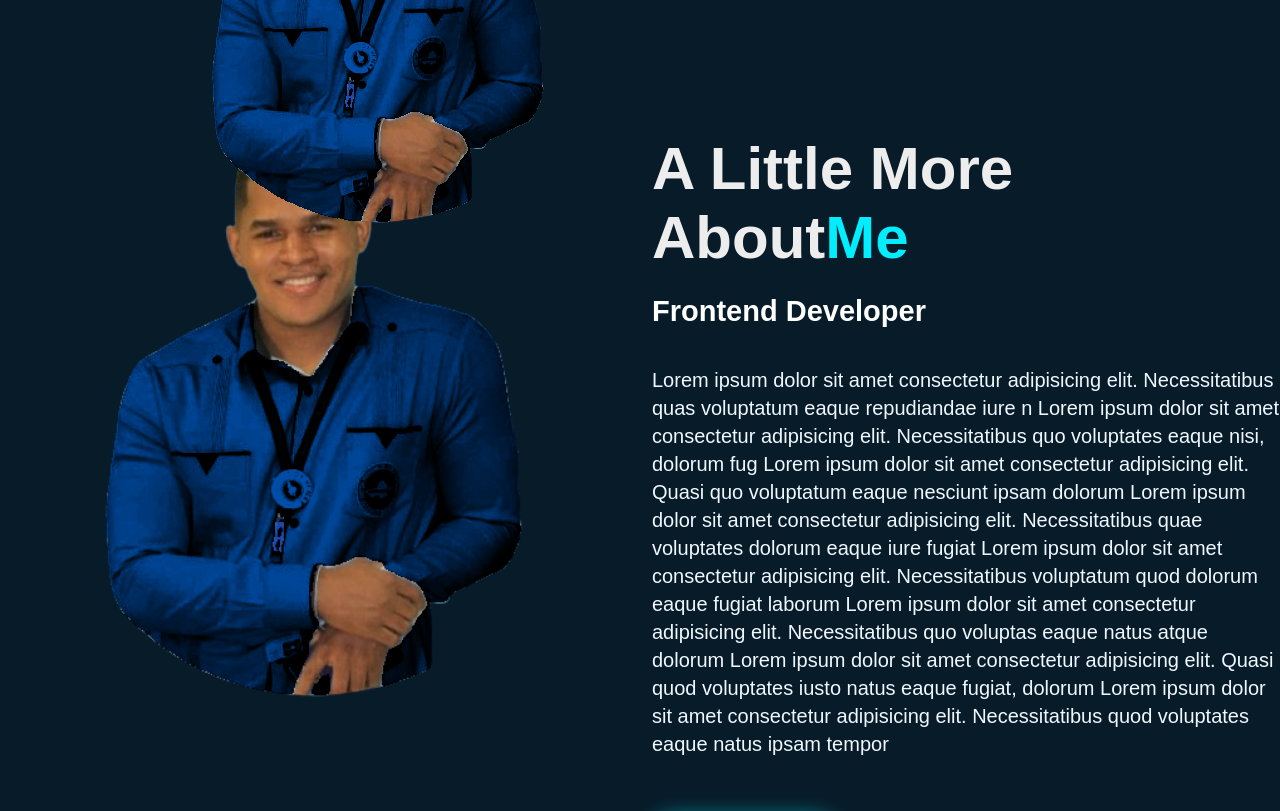
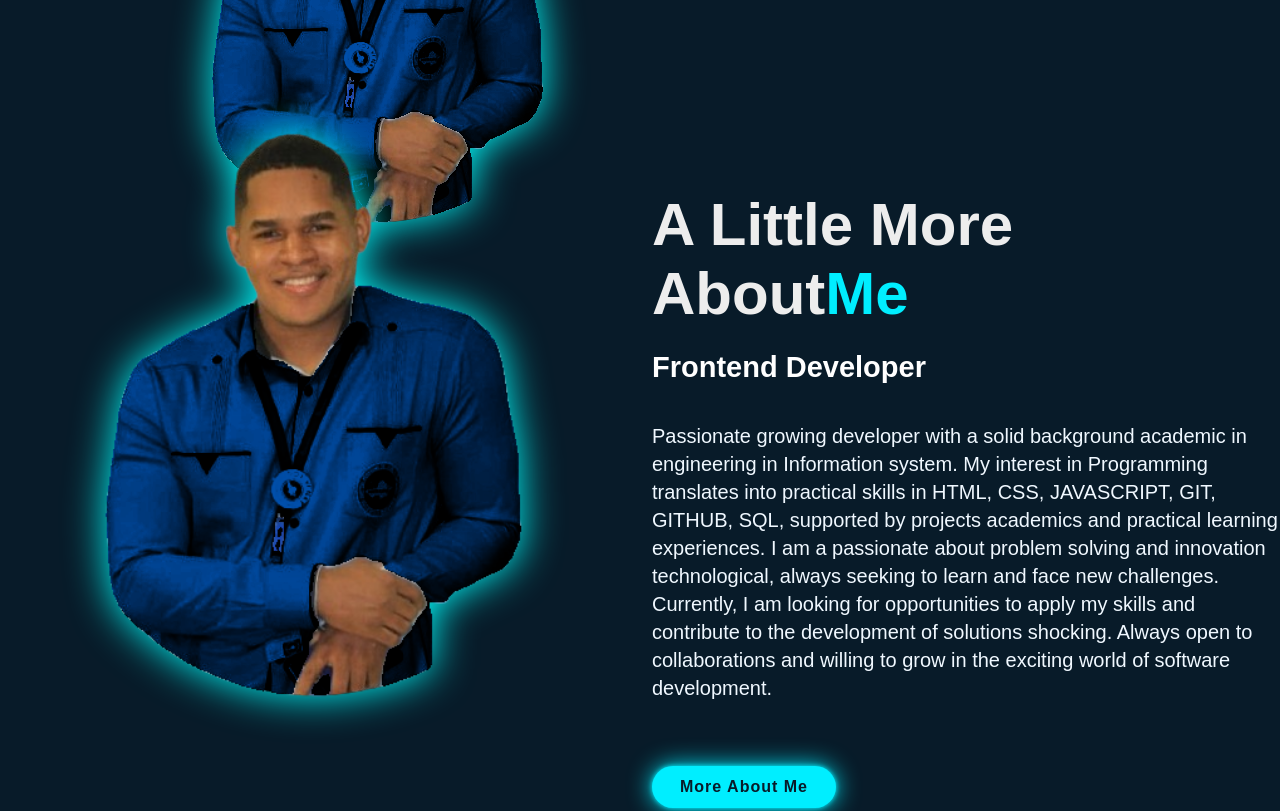
Before and after one commit to YenkyFigueroa/My-portafolio, a plain HTML site: page index.html in a window 1280 px wide. Shown: the part 680-1491 px from the top of the page. Drawn offline with nearby package versions, Linux system fonts and the light colour scheme; a web font is replaced by a local one.

Commit message:
changes informacion

```diff
--- a/index.html
+++ b/index.html
@@ -53,14 +53,17 @@
         <div class="about-text">
             <h2>A Little More About<span>Me</span></h2>
             <h4>Frontend Developer</h4>
-            <p>Lorem ipsum dolor sit amet consectetur adipisicing elit. Necessitatibus quas voluptatum eaque repudiandae iure n
-            Lorem ipsum dolor sit amet consectetur adipisicing elit. Necessitatibus quo voluptates eaque nisi, dolorum fug
-            Lorem ipsum dolor sit amet consectetur adipisicing elit. Quasi quo voluptatum eaque nesciunt ipsam dolorum
-            Lorem ipsum dolor sit amet consectetur adipisicing elit. Necessitatibus quae voluptates dolorum eaque iure fugiat
-            Lorem ipsum dolor sit amet consectetur adipisicing elit. Necessitatibus voluptatum quod dolorum eaque fugiat laborum
-            Lorem ipsum dolor sit  amet consectetur adipisicing elit. Necessitatibus quo voluptas eaque natus atque dolorum
-            Lorem ipsum dolor sit amet consectetur adipisicing elit. Quasi quod voluptates iusto natus eaque fugiat, dolorum
-            Lorem ipsum dolor sit amet consectetur adipisicing elit. Necessitatibus quod voluptates eaque natus ipsam tempor</p>
+            <p>Passionate growing developer with a solid background
+                academic in engineering in Information system. My interest in
+                Programming translates into practical skills in HTML, CSS,
+                JAVASCRIPT, GIT, GITHUB, SQL, supported by projects
+                academics and practical learning experiences. I am a
+                passionate about problem solving and innovation
+                technological, always seeking to learn and face new
+                challenges. Currently, I am looking for opportunities to
+                apply my skills and contribute to the development of solutions
+                shocking. Always open to collaborations and willing to grow
+                in the exciting world of software development.</p>
 
             <a href="#" class="btn-box">More About Me</a>
         </div>
--- a/styles.css
+++ b/styles.css
@@ -59,6 +59,12 @@ body{
     align-items: center;
     padding: 70px 10% 0;
 }
+
+.home-img {
+    filter: drop-shadow(0 0 20px cyan);
+}
+
+
 .home_content{
     max-width: 600px;
 }
@@ -156,6 +162,7 @@ body{
     height:  auto;
     width: 100%;
     border-radius: 8px;
+    filter: drop-shadow(0 0 20px cyan);
 }
 
 .about-text h2{
@@ -503,6 +510,7 @@ section{
 
 .contact-form{
     position: relative;
+    margin-bottom: 50px;
 }
 
 .contact-form  form input,form textarea{
```
